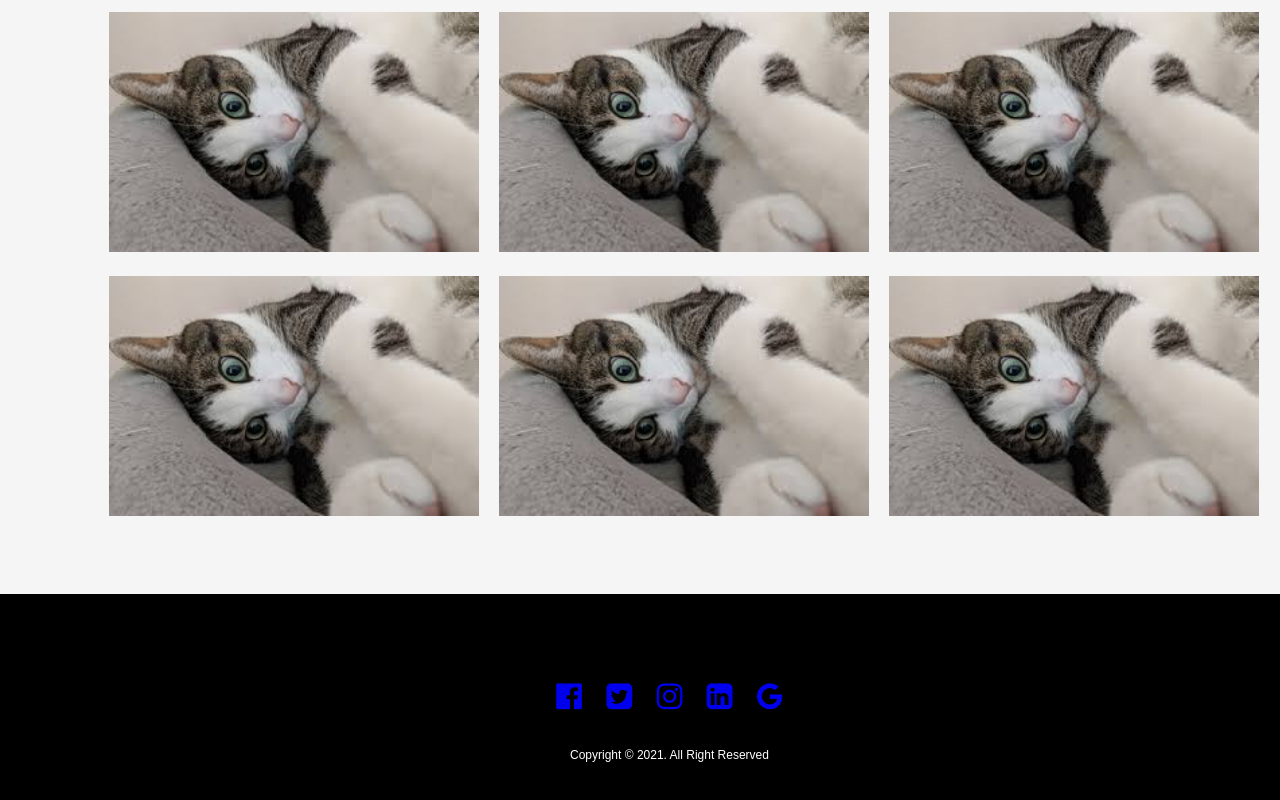
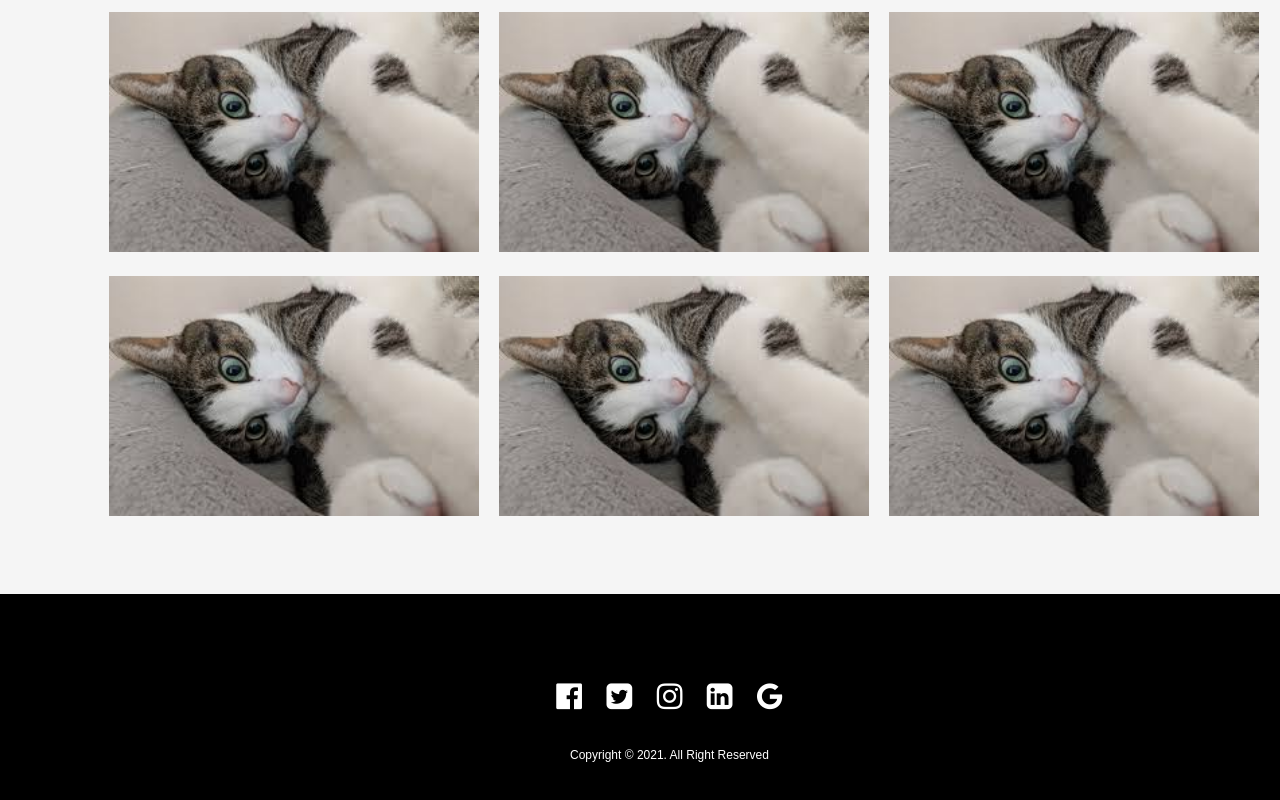
Before and after one commit to JEREMY1984/crampete-fswd, a plain HTML site: page index.html in a window 1280 px wide. Shown: the part 2021-2821 px from the top of the page. Drawn offline with Linux system fonts and the light colour scheme.

Commit message:
third commit

```diff
--- a/style.css
+++ b/style.css
@@ -242,6 +242,12 @@ body {
   font-size: 30px;
   padding: 10px;
 }
+#footer-brands-row a:link {
+  color: white;
+}
+#footer-brands-row a:visited {
+  color: white;
+}
 #footer-copyright {
   font-size: 12px;
 }
```
